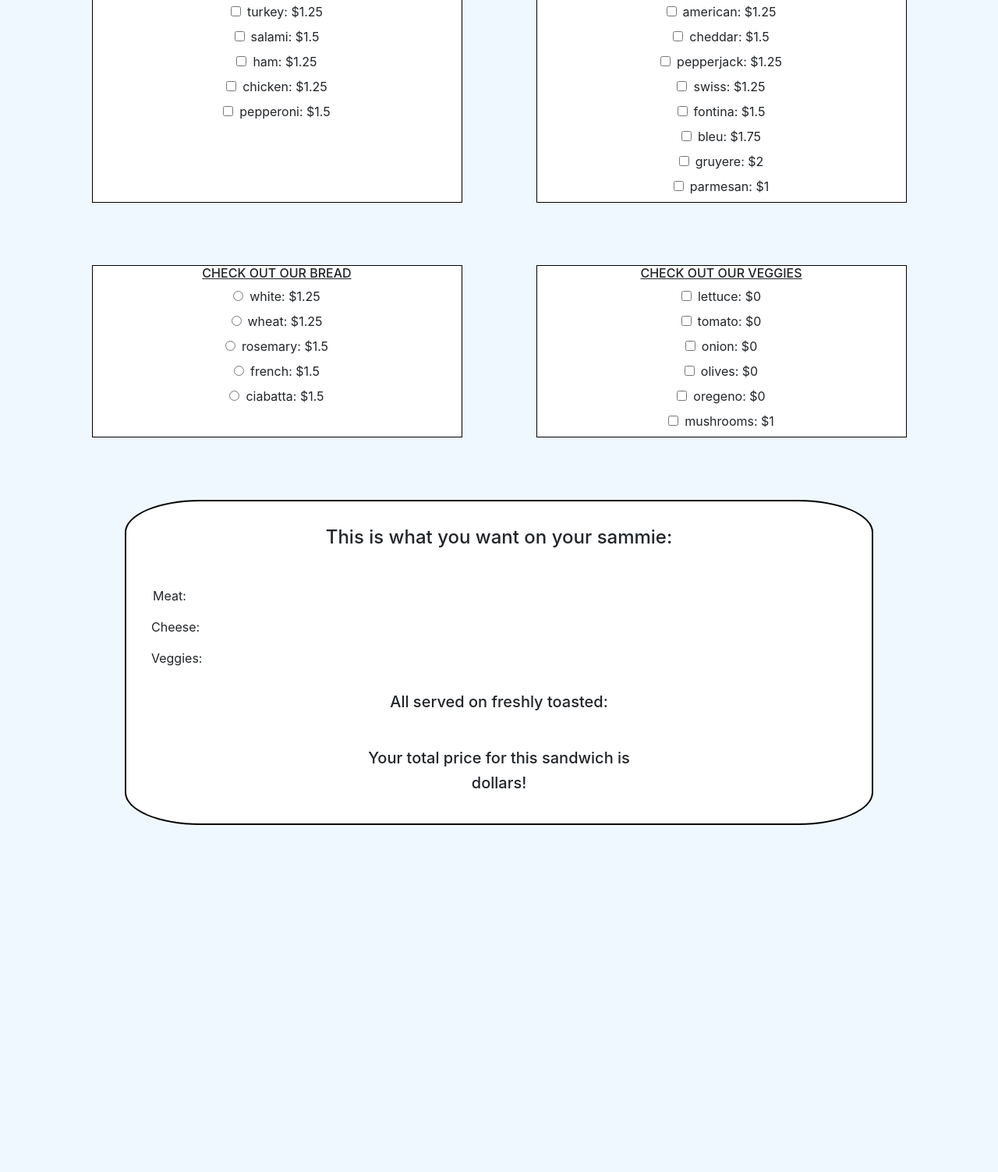
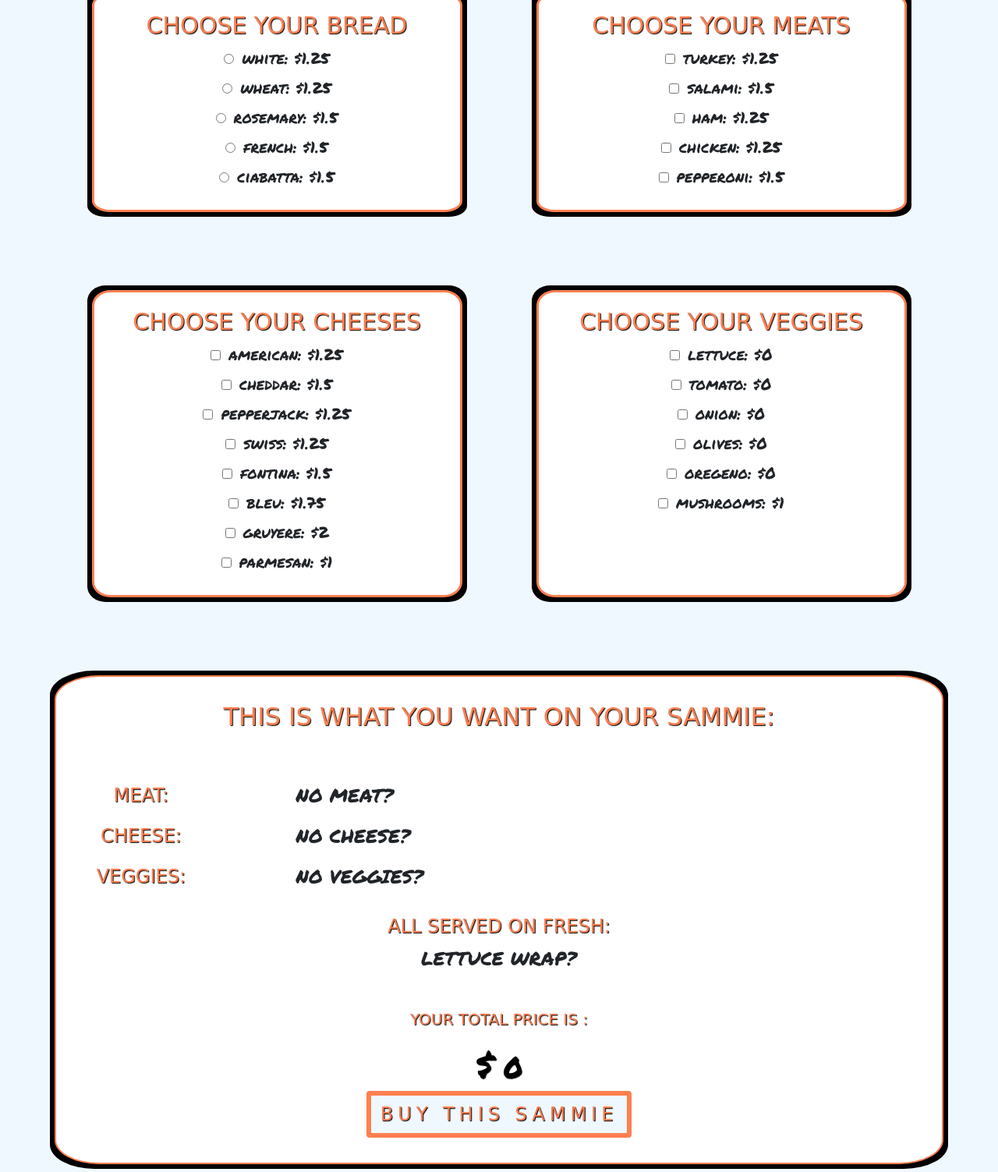
Before and after one commit to GregStephen/sandwich-maker, a plain HTML site: page index.html in a window 1280 px wide. Shown: the part 237-1740 px from the top of the page at 78% size. Before the commit the page ends 1295 px from the top, so only its background shows below. Drawn offline with nearby package versions, Linux system fonts and the light colour scheme; a web font is replaced by a local one.

Commit message:
did some styling

```diff
--- a/index.html
+++ b/index.html
@@ -5,6 +5,7 @@
   <meta name="viewport" content="width=device-width, initial-scale=1.0">
   <meta http-equiv="X-UA-Compatible" content="ie=edge">
   <title>Sammie Maker</title>
+  <link href="https://fonts.googleapis.com/css?family=Fascinate+Inline|Permanent+Marker" rel="stylesheet">
   <link rel="stylesheet" href="https://stackpath.bootstrapcdn.com/bootstrap/4.3.1/css/bootstrap.min.css" integrity="sha384-ggOyR0iXCbMQv3Xipma34MD+dH/1fQ784/j6cY/iJTQUOhcWr7x9JvoRxT2MZw1T" crossorigin="anonymous">
   <link rel="stylesheet" href="./styles/main.css">
 </head>
@@ -15,57 +16,86 @@
 
   <div class="container">
    <div id="menu-container" class="row justify-content-around">
-    <div class="menu-checkboxes col-5">
-      <h6>CHECK OUT OUR MEATS</h6>
+      <div class="menu-checkboxes col-12 col-md-5">
+        <h6 class="menu-header">CHOOSE YOUR BREAD</h6>
+        <div id="bread">
+
+        </div>
+      </div>
+    <div class="menu-checkboxes col-12 col-md-5">
+      <h6 class="menu-header">CHOOSE YOUR MEATS</h6>
       <div id="meats">
 
       </div>
     </div>
-    <div class="menu-checkboxes col-5">
-      <h6>CHECK OUT OUR CHEESES</h6>
+    <div class="menu-checkboxes col-12 col-md-5">
+      <h6 class="menu-header">CHOOSE YOUR CHEESES</h6>
       <div id="cheese">
 
       </div>
     </div>
-    <div class="menu-checkboxes col-5">
-      <h6>CHECK OUT OUR BREAD</h6>
-      <div id="bread">
+    <div class="menu-checkboxes col-12 col-md-5">
+      <h6 class="menu-header">CHOOSE YOUR VEGGIES</h6>
+      <div id="veggies">
 
       </div>
     </div>
-    <div class="menu-checkboxes col-5">
-      <h6>CHECK OUT OUR VEGGIES</h6>
-      <div id="veggies">
+
+
+  </div>
+</div>
+  <div id="finished-sandwich-div" class="container">
+    <h4 id="sammie-title">THIS IS WHAT YOU WANT ON YOUR SAMMIE:</h4>
+    <div class="row">
+      <p class="ingredient-title col-4 col-md-2">MEAT:</p>
+      <div class="ingredient-div col-7 col-md-8 offset-md-1" id="meat-choice-div">NO MEAT?</div>
+    </div>
+    <div class="row">
+      <p class="ingredient-title col-4 col-md-2">CHEESE:</p>
+      <div class="ingredient-div col-7 col-md-8 offset-md-1" id="cheese-choice-div">NO CHEESE?</div>
+    </div>
+    <div class="row">
+      <p class="ingredient-title col-4 col-md-2" >VEGGIES:</p>
+    <div class="ingredient-div col-7 col-md-8 offset-md-1" id="veggie-choice-div">NO VEGGIES?</div>
+    </div>
+    <div id="bread-div">
+      <h5 class="ingredient-title">ALL SERVED ON FRESH:</h5>
+      <div id="bread-choice-div">LETTUCE WRAP?</div>
+    </div>
+    <div class="ingredient-title">
+      <h5>YOUR TOTAL PRICE IS :</h5>
+      <div>
+        <span id="dollar-sign">$</span><div id="price-div">0</div>
+      </div>
+    </div>
+    <div>
+      <button data-toggle="modal" data-target="#thanksForBuyingModal" id="buyBtn" class="btn btn-outline-dark">BUY THIS SAMMIE</button>
+    </div>
+  </div>
+
+  <div class="modal fade" id="thanksForBuyingModal" tabindex="-1" role="dialog" aria-labelledby="exampleModalLabel"
+  aria-hidden="true">
+  <div class="modal-dialog" role="document">
+    <div class="modal-content">
+      <div class="modal-header">
+        <h5 class="modal-title" id="thanksForBuyingModalLabel">THANKS FOR BUYING A SAMMIE</h5>
+        <button type="button" class="close" data-dismiss="modal" aria-label="Close">
+          <span aria-hidden="true">&times;</span>
+        </button>
+      </div>
+      <div id="thanksForBuyingMessage" class="modal-body">
+
+      </div>
+      <div class="modal-footer">
+        <button id="noWait" type="button" class="btn btn-danger" data-dismiss="modal">LET'S EAT!</button>
 
       </div>
     </div>
   </div>
 </div>
-  <div id="finished-sandwich-div" class="container">
-    <h4 id="sammie-title">This is what you want on your sammie:</h4>
-    <div class="row">
-      <p class="col-1">Meat:</p>
-      <div class="ingredient-div col-8 offset-1" id="meat-choice-div"></div>
-    </div>
-    <div class="row">
-      <p class="col-1">Cheese:</p>
-      <div class="ingredient-div col-8 offset-1" id="cheese-choice-div"></div>
-    </div>
-    <div class="row">
-      <p class="col-1" >Veggies:</p>
-    <div class="ingredient-div col-8 offset-1" id="veggie-choice-div"></div>
-    </div>
-    <div id="bread-div">
-      <h5>All served on freshly toasted:</h5>
-      <div id="bread-choice-div"></div>
-    </div>
-    <div>
-      <h5>Your total price for this sandwich is</h5>
-      <div id="price-div"></div>
-      <h5>dollars!</h5>
-    </div>
+
+
   </div>
-
   <script src="https://code.jquery.com/jquery-3.3.1.slim.min.js" integrity="sha384-q8i/X+965DzO0rT7abK41JStQIAqVgRVzpbzo5smXKp4YfRvH+8abtTE1Pi6jizo" crossorigin="anonymous"></script>
   <script src="https://cdnjs.cloudflare.com/ajax/libs/popper.js/1.14.7/umd/popper.min.js" integrity="sha384-UO2eT0CpHqdSJQ6hJty5KVphtPhzWj9WO1clHTMGa3JDZwrnQq4sF86dIHNDz0W1" crossorigin="anonymous"></script>
   <script src="https://stackpath.bootstrapcdn.com/bootstrap/4.3.1/js/bootstrap.min.js" integrity="sha384-JjSmVgyd0p3pXB1rRibZUAYoIIy6OrQ6VrjIEaFf/nJGzIxFDsf4x0xIM+B07jRM" crossorigin="anonymous"></script>
--- a/javascripts/components/sammie_menu.js
+++ b/javascripts/components/sammie_menu.js
@@ -27,8 +27,18 @@ const makeMenu = () => {
   for (const [veggie, price] of veggieInfo) {
     veggieString += `<div class="menuCheckbox">`
     veggieString += `<input type="checkbox" name="veggie" id="${veggie}" value="${veggie}">`
-    veggieString += `<label for="${veggie}">${veggie}: $${price}</label>`
+    veggieString += `<label for="${veggie}">${veggie}: <span class="price-span">$${price}</span></label>`
     veggieString += `</div>`
+    //////// WHY DOESN'T THIS WORK ////////////
+    let priceSpans = document.getElementsByClassName("price-span");
+    console.log(priceSpans);
+    for (let i=0; i < priceSpans.length; i++) {
+      console.log("made it")
+      if (priceSpan.innerHTML === "$0"){
+      priceSpan.innerHTML = "No Charge"
+      }
+    }
+    ////////////////////////////////////////////
   };
   for (const [cheese, price] of cheeseInfo) {
     cheeseString += `<div class="menuCheckbox">`
--- a/javascripts/helpers/eventHandlers.js
+++ b/javascripts/helpers/eventHandlers.js
@@ -5,6 +5,7 @@ const meatCheckboxes = document.getElementsByName('meat');
 const veggieCheckboxes = document.getElementsByName('veggie');
 const cheeseCheckboxes = document.getElementsByName('cheese');
 const breadRadioBtns = document.getElementsByName('bread');
+const buyBtn = document.getElementById('buyBtn');
 let meatIngredientList = [];
 let veggieIngredientList = [];
 let cheeseIngredientList = [];
@@ -90,11 +91,25 @@ const radioChange = (e) => {
   util.printToDom('price-div', totalPrice);
 }
 
+////////////////////////////////////////////////////
+///////////////// BUY BUTTON EVENT //////////////////
+////////////////////////////////////////////////////
+
+const buyBtnFunction = () => {
+  // if(document.getElementById("bread-choice-div").innerHTML === ""){
+  //   alert("Please select a type of bread")
+  // } else {
+  let domString = '';
+  domString += `<p> $${totalPrice} has been charged to your account!</p>`
+  util.printToDom("thanksForBuyingMessage", domString);
+};
 
 ////////////////////////////////////////////////////
 ///////////////// ATTACHES EVENTS //////////////////
 ////////////////////////////////////////////////////
+
 const attachEvents = () => {
+  buyBtn.addEventListener('click', buyBtnFunction)
   for (const meatCheckbox of meatCheckboxes) {
     meatCheckbox.addEventListener('change', checkboxChange);
   }
--- a/styles/main.css
+++ b/styles/main.css
@@ -5,27 +5,36 @@ body {
 #body-title {
   margin-top: 3em;
   margin-bottom: 5em;
-  color:blue;
+  color:coral;
   text-align: center;
+  border-bottom: 1px solid black;
+  box-shadow: 0px 15px 15px coral;
 }
 
 #make-your-sammie {
   font-size: 3.5em;
   font-weight: bold;
+  font-family: 'Fascinate Inline', cursive;
+  text-shadow: 2px 2px 1px black;
+
 }
 
 #finished-sandwich-div {
   background-color: white;
-  border: 2px solid black;
+  border-top: 10px solid coral;
+  border-bottom: 10px solid coral;
   text-align: center;
-  border-radius: 10%;
   padding: 2em;
-  width: 75%;
   min-height: 15em;
   margin: auto;
+  margin-bottom: 3em;
 }
 
 #sammie-title {
+  font-family: 'Fascinate Inline', cursive;
+  color: coral;
+  text-shadow: 1px 1px 1px black;
+  font-size: 2em;
   margin-bottom: 2em;
 }
 
@@ -34,20 +43,128 @@ body {
   margin-bottom: 3em;
 }
 
+#bread-choice-div {
+  font-family: 'Permanent Marker', cursive;
+  font-size: 1.5em;
+}
+
 .ingredient-div {
   text-align: start;
+  font-size: 1.5em;
+  font-family: 'Permanent Marker', cursive;
+}
+
+#dollar-sign {
+  font-size: 2em;
+  color: black;
+  font-family: 'Permanent Marker', cursive;
+  margin-right: .25em;
+}
+
+#price-div {
+  display: inline-block;
+  font-size: 1.5em;
+  color: black;
+  font-family: 'Permanent Marker', cursive;
 }
 
 .menu-checkboxes {
-  border: 1px solid black;
+  border-bottom: 3px solid coral;
+  border-top: 3px solid coral;
   background-color: white;
+  font-family: 'Permanent Marker', cursive;
   text-align: center;
-  margin-bottom: 5em;
+  margin-bottom: 2em;
+  padding-top: 1em;
+  padding-bottom: 1em;
+  font-size: 1.25em;
 }
 
 label {
   margin-left: .5em;
 }
-h6 {
+
+.menu-header {
+  color: coral;
+  font-size: 1.5em;
+  font-family: 'Fascinate Inline', cursive;
+  text-shadow: 1px 1px 1px black;
+}
+
+.ingredient-title {
+  color: coral;
+  font-size: 1.5em;
+  font-family: 'Fascinate Inline', cursive;
+  text-shadow: 1px 1px 1px black;
+}
+
+#buyBtn {
+  font-family: 'Fascinate Inline', cursive;
+  font-size: 1.5em;
+  color: coral;
+  text-shadow: 1px 1px 1px black;
+  letter-spacing: .25em;
+  border-color: coral;
+  border-width: .25em;
+  background-color: aliceblue;
+}
+
+#buyBtn:hover, #buyBtn:active, #buyBtn:focus {
+  border-color: black;
+  color: black;
+  background-color: coral;
+  text-shadow: 1px 1px 1px aliceblue;
+}
+
+.modal-content {
+  border: 10px solid black;
+  font-family: 'Fascinate Inline', cursive;
+  text-align: center;
+  font-size: 2em;
+}
+
+.modal-body {
+  background-color: coral;
+}
+
+.modal-header, .modal-footer {
+  background-color: aliceblue;
+}
+
+.modal-header {
   text-decoration: underline;
 }
+
+/*///////////////////////////////////////*/
+/*/////////// MEDIA QUERIES /////////////*/
+/*///////////////////////////////////////*/
+
+/* medium break on bootstrap */
+@media (min-width: 576px) {
+  .menu-checkboxes {
+    margin-bottom: 5em;
+    border: 3px solid coral;
+    box-shadow: 6px 6px 0px black,
+                6px -6px 0px black,
+                -6px 6px 0px black,
+                -6px -6px 0px black;
+
+    border-radius: 5%;
+  }
+
+  #finished-sandwich-div {
+    background-color: white;
+    border: 2px solid coral;
+    border-radius: 5%;
+    box-shadow: 6px 6px 0px black,
+                -6px 6px 0px black,
+                6px -6px 0px black,
+                -6px -6px 0px black;
+
+  }
+}
+
+/* large break on bootstrap */
+@media (min-width: 768px){
+
+}
```
